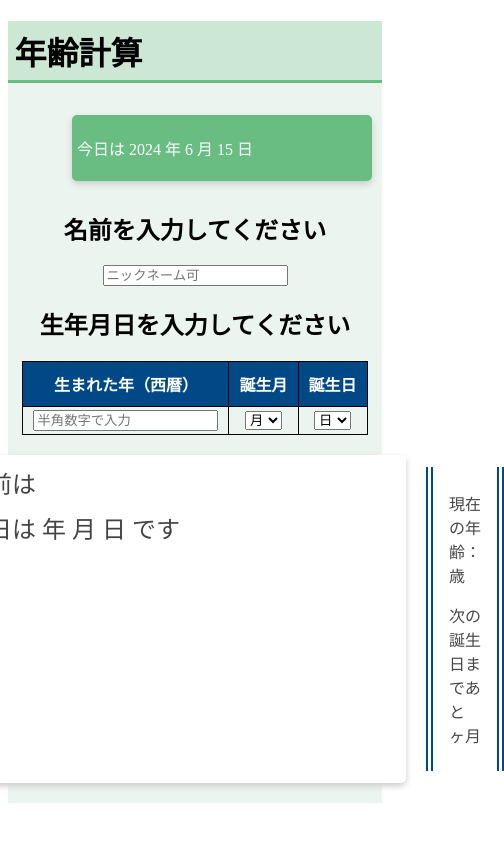
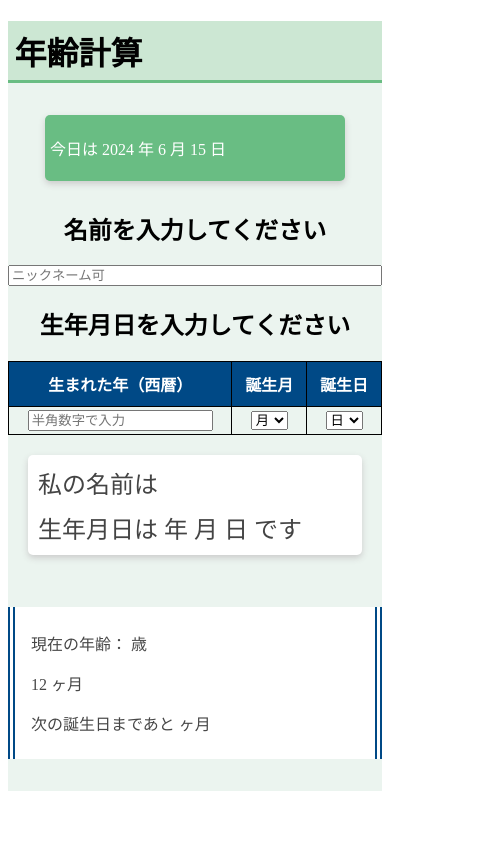
Before and after one commit to Ayumi-Moriyama/age-calculation, a Vue app: page / in a window 390 px wide. Shown: the whole page, 504 px wide, since content can reach past the window. Built offline with nearby package versions, Linux system fonts and the light colour scheme.

Commit message:
レスポンシブ対応した

```diff
--- a/src/App.vue
+++ b/src/App.vue
@@ -1,6 +1,6 @@
 <script setup>
 import { ref , computed } from 'vue'
-// const count = ref(0)
+
 const date = new Date()
 const year = date.getFullYear()
 
@@ -153,7 +153,8 @@ const userAge = computed(() => {
           </div>
         </div>
         <div class="box2">
-          <p>現在の年齢：{{ userAge }} 歳</p>
+          <p>現在の年齢：{{ userAge }} 歳 </p>
+          <p>{{ 12 - userBirthMonth }} ヶ月</p>
           <p>次の誕生日まであと{{ userBirthMonth }} ヶ月</p>
         </div>
       </div>
--- a/src/assets/main.css
+++ b/src/assets/main.css
@@ -3,7 +3,7 @@
 }
 
 h1 {
-padding: 0.2em;
+  padding: 0.2em;
   /*文字周りの余白*/
   color: #010101;
   /*文字色*/
@@ -23,6 +23,7 @@ h2 {
 }
 
 /* カード表示 */
+/* 通常 */
 .card-container {
   display: flex;
   justify-content: flex-end;
@@ -97,6 +98,37 @@ table td {
   /*右線*/
 }
 
+/* レスポンシブ対応 */
+/* スマホ */
+@media(max-width:670px) {
+  .container {
+    display: flex;
+    flex-direction: column;
+    justify-content: center;
+  }
+
+  .card-container {
+    display: flex;
+    justify-content: center;
+  }
+
+  .card1 {
+    width: 300px;
+    margin: 10px;
+    border-radius: 5px;
+    background-color: #69BD83;
+    box-shadow: 0 3px 6px #ccc;
+  }
+
+  .card2 {
+    width: 500px;
+    margin: 20px;
+    border-radius: 5px;
+    background-color: #fff;
+    box-shadow: 0 3px 6px #ccc;
+  }
+}
+
 
 
 
```
Also changed, not shown: 1 other file (tests, documents, lock files or other folders).
